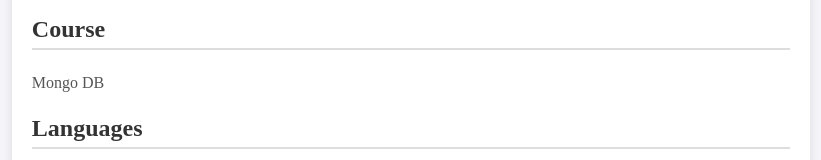
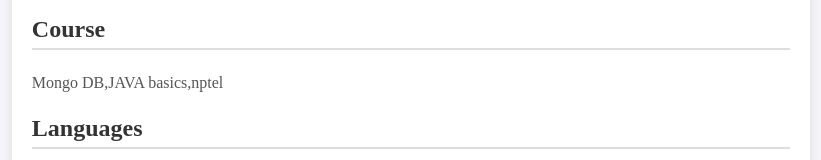
Before and after one commit to sinchanagp/sinchanagp2.github.io, a plain HTML site: page index.html in a window 1280 px wide. Shown: the part 507-667 px from the top of the page, without its empty margins (229-1050 px from the left). Drawn offline with Linux system fonts and the light colour scheme.

Commit message:
Update index.html

```diff
--- a/index.html
+++ b/index.html
@@ -45,7 +45,7 @@
 
         <section>
             <h2>Course</h2>
-            <p>Mongo DB</p>
+            <p>Mongo DB,JAVA basics,nptel</p>
         </section>
 
         <section>
```
